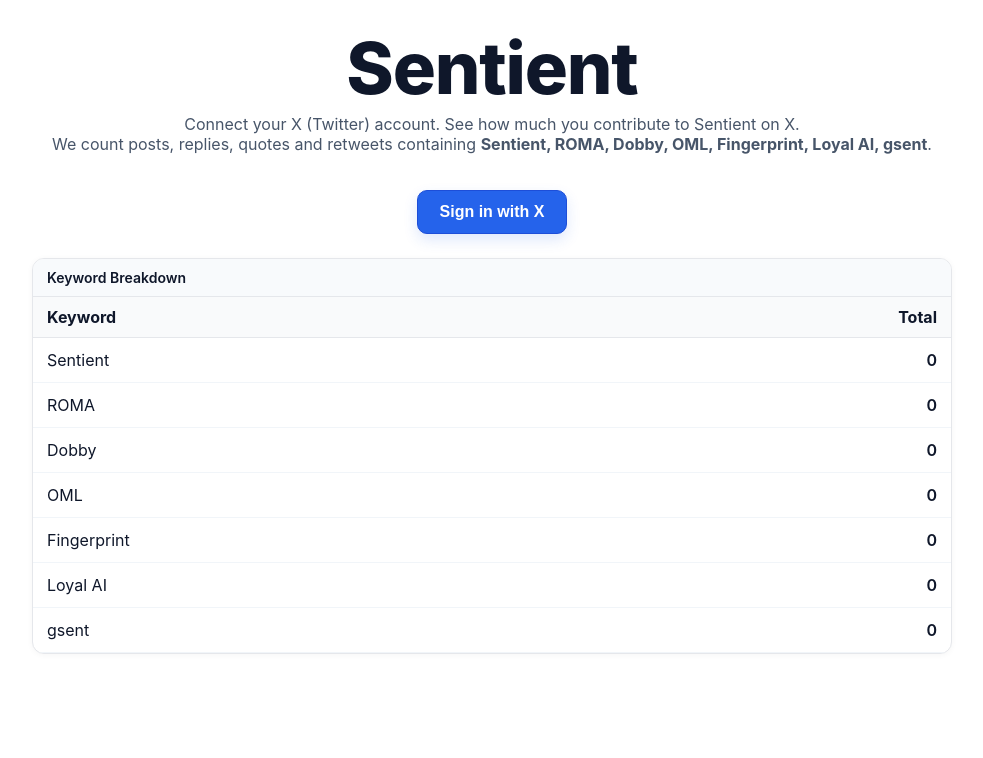
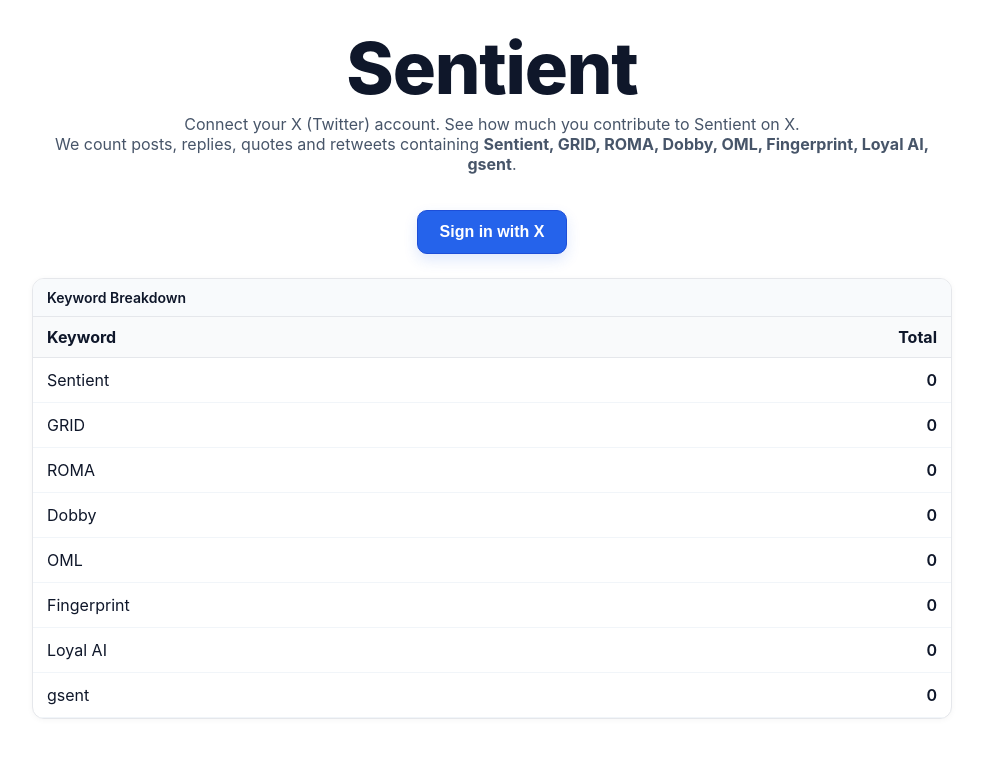
Before and after one commit to akubilayozel/sentient-keyword-counter, a Next.js app: page / in a window 1280 px wide. Shown: the top 758 px of the page, without its empty margins (148-1131 px from the left). Built offline with nearby package versions, Linux system fonts and the light colour scheme.

Commit message:
Update index.tsx

```diff
--- a/pages/index.tsx
+++ b/pages/index.tsx
@@ -6,6 +6,7 @@
 // Ekranda görünecek keyword label'ları
 const KEYWORD_LABELS = [
   "Sentient",
+  "GRID",
   "ROMA",
   "Dobby",
   "OML",
@@ -88,7 +89,7 @@
           <br />
           We count posts, replies, quotes and retweets containing{" "}
           <b>
-            Sentient, ROMA, Dobby, OML, Fingerprint, Loyal AI, gsent
+            Sentient, GRID, ROMA, Dobby, OML, Fingerprint, Loyal AI, gsent
           </b>
           .
         </p>
```
